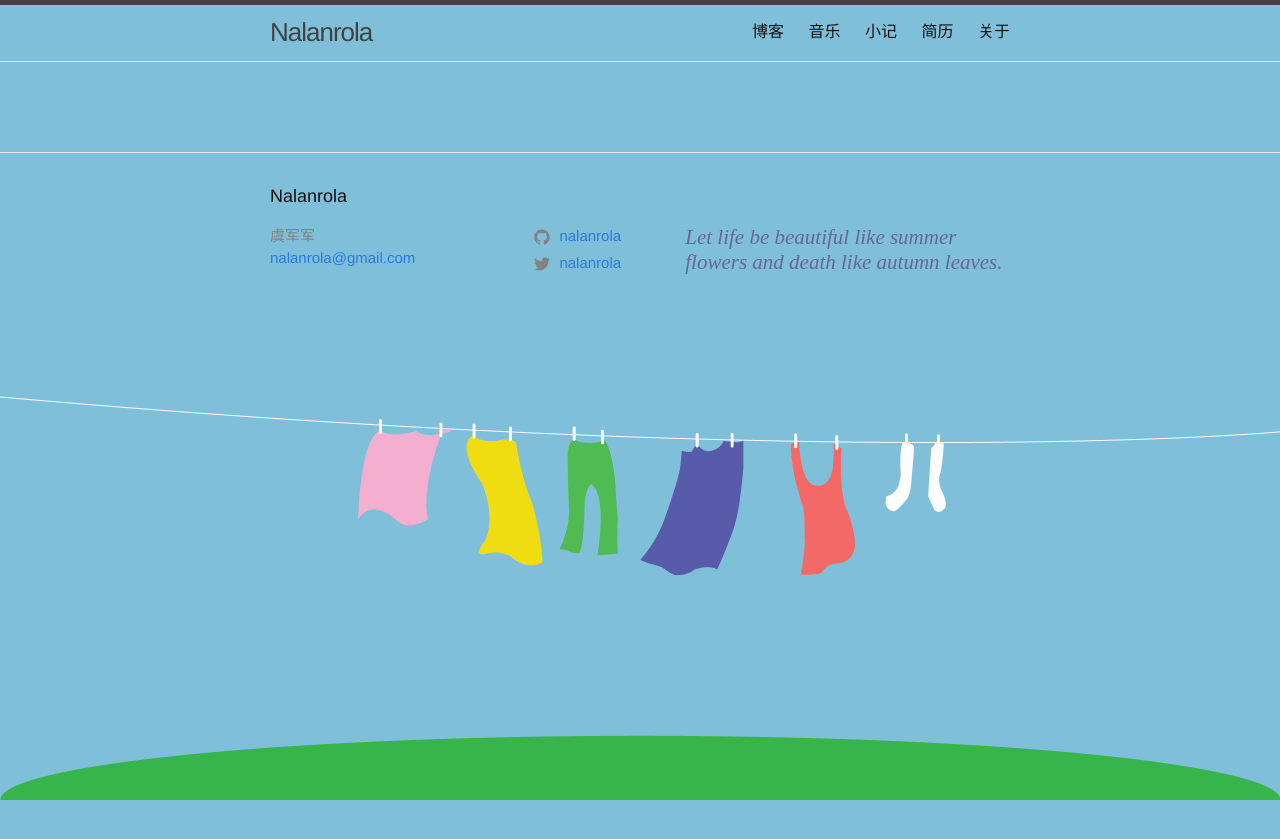
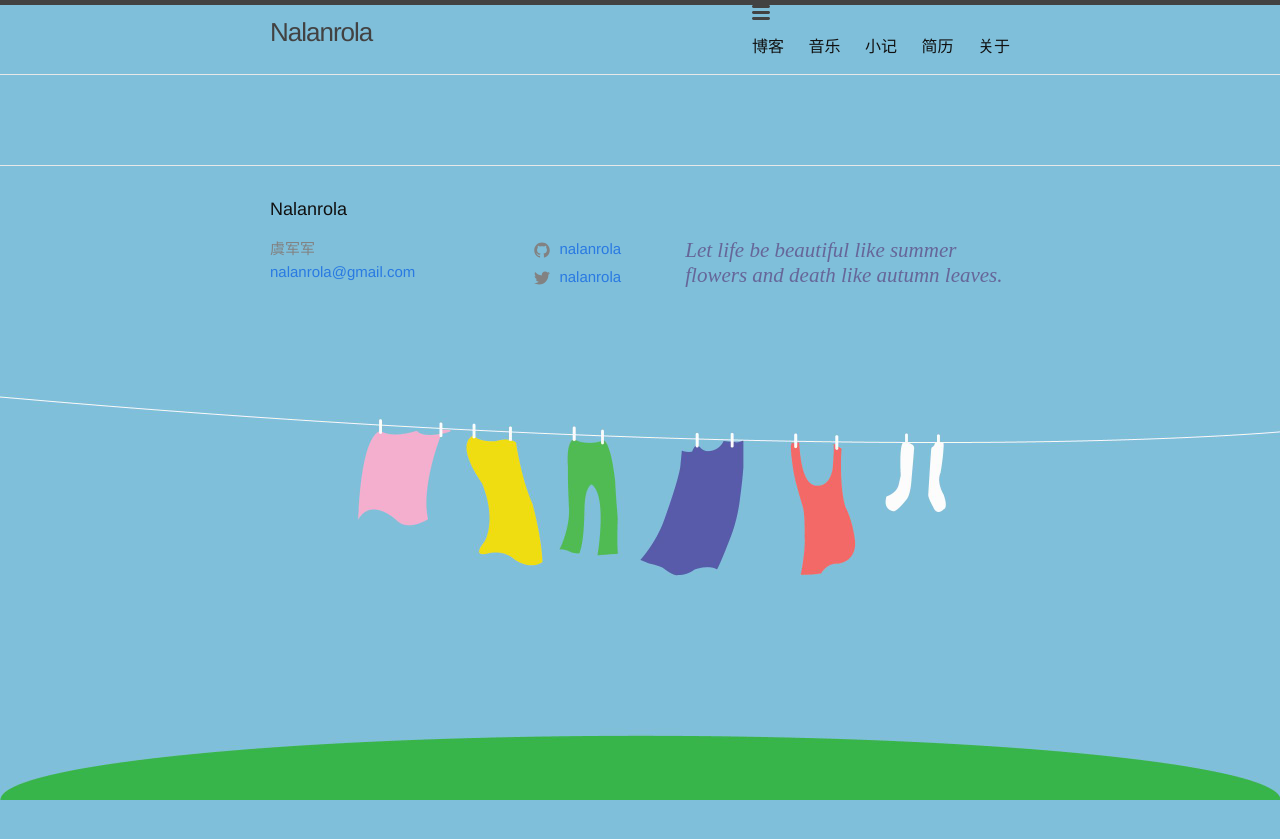
Before and after one commit to jayyucn/nalanrola.github.io, a Jekyll site: the page built from index.md, in a window 1280 px wide. Shown: the top 839 px of the page. Built offline with Jekyll 4.4.1, drawn with Linux system fonts in a browser that asks for light colours.

Commit message:
[item image]

```diff
--- a/_sass/minima/_layout.scss
+++ b/_sass/minima/_layout.scss
@@ -33,7 +33,7 @@
   }
 
   .menu-icon {
-    display: none;
+    display: grid;
   }
 
   .page-link {
```
